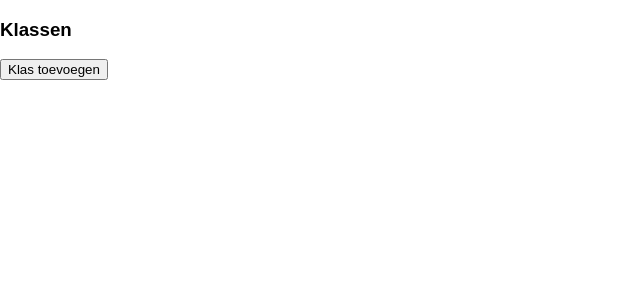
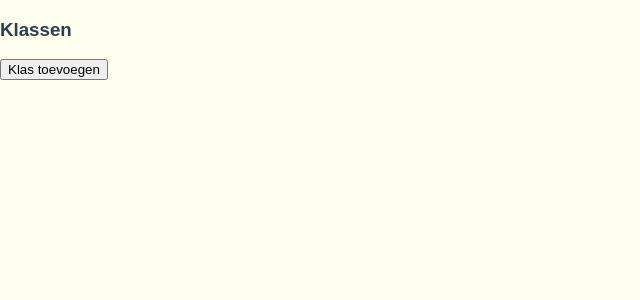
Before and after one commit to Berenddeperend/classroom, a Vue app: page / in a window 1280 px wide. Shown: the top 300 px of the page, without its empty margins (0-640 px from the left). Built offline with nearby package versions, Linux system fonts and the light colour scheme.

Commit message:
Bit of styling

```diff
--- a/src/App.vue
+++ b/src/App.vue
@@ -20,18 +20,17 @@ export default {
 </script>
 
 <style>
-#app {
+html, body {
   font-family: Avenir, Helvetica, Arial, sans-serif;
   -webkit-font-smoothing: antialiased;
   -moz-osx-font-smoothing: grayscale;
   color: #2c3e50;
-
-}
-html, body {
   margin: 0;
+  background: #fffff0;
   font-family: Arial, Helvetica, sans-serif;
   position: relative;
   height: 100%;
+  overflow: hidden;
 }
 
 * {
--- a/src/components/Classroom.vue
+++ b/src/components/Classroom.vue
@@ -221,7 +221,7 @@ export default {
 }
 
 .classroom {
-  background: #fffff0;
+
   // background: url("../assets/classroom.jpg");
   // background-size: contain;
   // background-repeat: no-repeat;
--- a/src/components/Seat.vue
+++ b/src/components/Seat.vue
@@ -42,9 +42,11 @@ export default {
   border-radius: 20px;
   height: $size;
   width: 20%;
-  border: 1px solid black;
+  border: 2px solid #cbcbcb;
+  background: white;
   transform: rotate(-20deg);
   display: flex;
+  text-align: center;
   align-items: center;
   justify-content: flex-start;
 }
```
